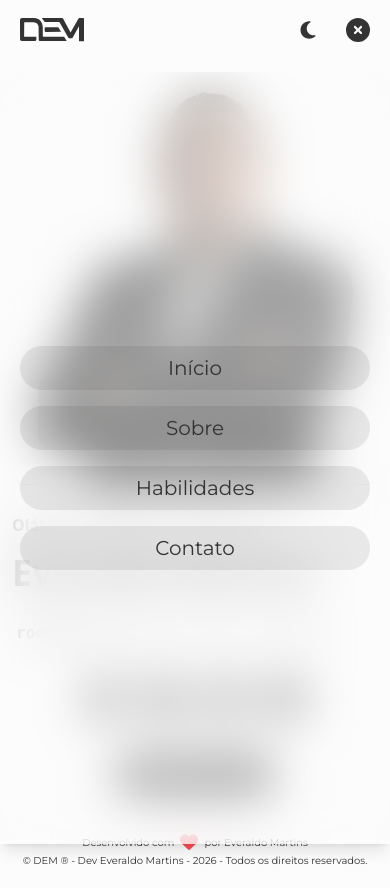
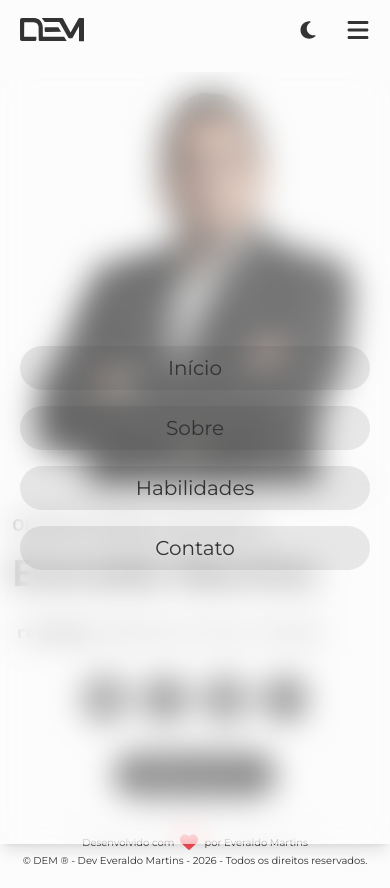
Before and after one commit to dev-emartins/dev-emartins, a React (Vite) app: page / in a window 390 px wide. Both pictures are taken after a click on the button 358 px from the left and 30 px from the top of the page. Built offline with nearby package versions, Linux system fonts and the light colour scheme.

Commit message:
refactor:Refactoring the mobile menu to implement a feature that prevents scrolling in the body when the menu is open.

```diff
--- a/src/components/navigation/MenuToggle.jsx
+++ b/src/components/navigation/MenuToggle.jsx
@@ -1,4 +1,4 @@
-import { FaBars, FaCircleXmark } from "react-icons/fa6";
+import { FaBars, FaBarsStaggered } from "react-icons/fa6";
 import PropTypes from "prop-types";
 
 function MenuToggle({ isOpen, onClick, className = '' }) {
@@ -8,10 +8,10 @@ function MenuToggle({ isOpen, onClick, className = '' }) {
         md:hidden text-2xl rounded-full transition-colors
         hover:bg-button/10 cursor-pointer ${className}
       `}
-      onClick={onClick}
-      aria-label={isOpen ? 'Fechar menu' : 'Abrir menu'}
+      onClick={ onClick }
+      aria-label={ isOpen ? 'Fechar menu' : 'Abrir menu' }
     >
-      {isOpen ? <FaCircleXmark /> : <FaBars />}
+      { isOpen ? <FaBars /> : <FaBarsStaggered /> }
     </button>
   );
 }
--- a/src/components/navigation/MobileMenu.jsx
+++ b/src/components/navigation/MobileMenu.jsx
@@ -1,18 +1,24 @@
-// src/components/navigation/MobileMenu.jsx
-import { forwardRef } from "react";
+import { forwardRef, useEffect } from "react";
 import { NavLink } from "react-router-dom";
 import { menuItems } from "./MenuItems";
 import PropTypes from 'prop-types';
 
-const MobileMenu = forwardRef(({ isOpen, onClose, className = '' }, ref) => {
+function MobileMenu ({ isOpen, onClose, className = '' }, ref){
+  useEffect(() => {
+      document.body.style.overflow = isOpen ? 'hidden' : 'auto';
+      return () => {
+          document.body.style.overflow = 'auto';
+      };
+  }, [isOpen]);
+
   if (!isOpen) return null;
 
   return (
     <div
-      ref={ref}
+      ref={ ref }
       className={`
-        bg-background/60 backdrop-blur-xl md:hidden fixed inset-0 top-18 z-50
-        shadow-lg animate-fade-in ${className}
+        bg-background/40 backdrop-blur-lg md:hidden fixed inset-0 top-18 z-50
+        shadow-lg animate-fade-in ${ className }
       `}
     >
       <div className="h-full flex flex-col justify-center items-center gap-4 p-5">
@@ -21,7 +27,7 @@ const MobileMenu = forwardRef(({ isOpen, onClose, className = '' }, ref) => {
             key={ item.id }
             to={ item.to }
             className="w-full p-2 rounded-full transition-colors text-xl text-center bg-button/10 cursor-pointer"
-            onClick={onClose}
+            onClick={ onClose }
           >
             { item.label }
           </NavLink>
@@ -29,9 +35,7 @@ const MobileMenu = forwardRef(({ isOpen, onClose, className = '' }, ref) => {
       </div>
     </div>
   );
-});
-
-MobileMenu.displayName = 'MobileMenu';
+}
 
 MobileMenu.prototype = {
   isOpen: PropTypes.bool.isRequired,
@@ -39,4 +43,4 @@ MobileMenu.prototype = {
   className: PropTypes.string
 };
 
-export default MobileMenu;
+export default forwardRef(MobileMenu);
--- a/src/components/navigation/index.js
+++ b/src/components/navigation/index.js
@@ -2,4 +2,3 @@ export { default as DesktopMenu } from "./DesktopMenu";
 export { default as MobileMenu } from "./MobileMenu";
 export { default as MenuToggle } from "./MenuToggle";
 export { default as ThemeToggle } from "./ThemeToggle";
-export { menuItems } from "./MenuItems";
```
